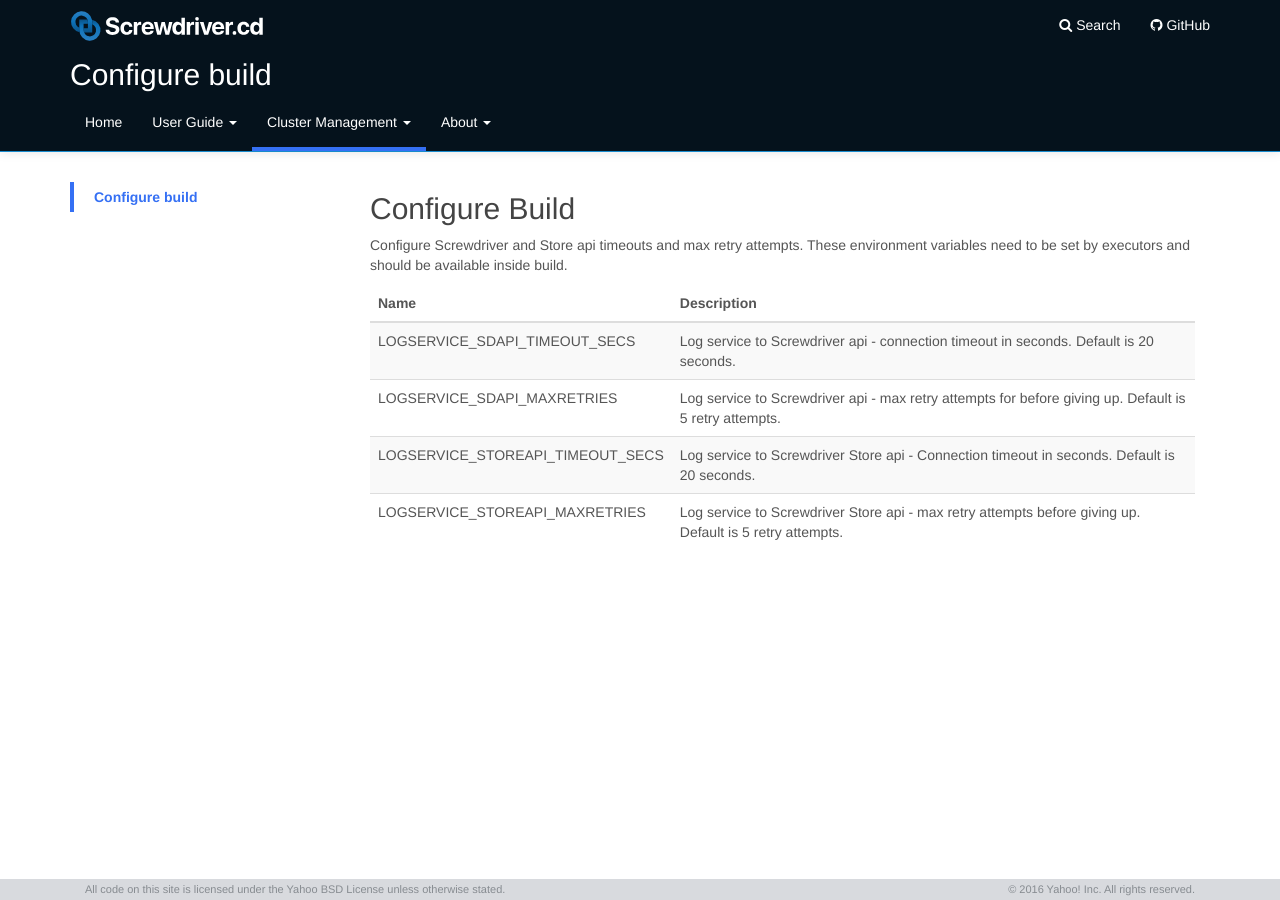
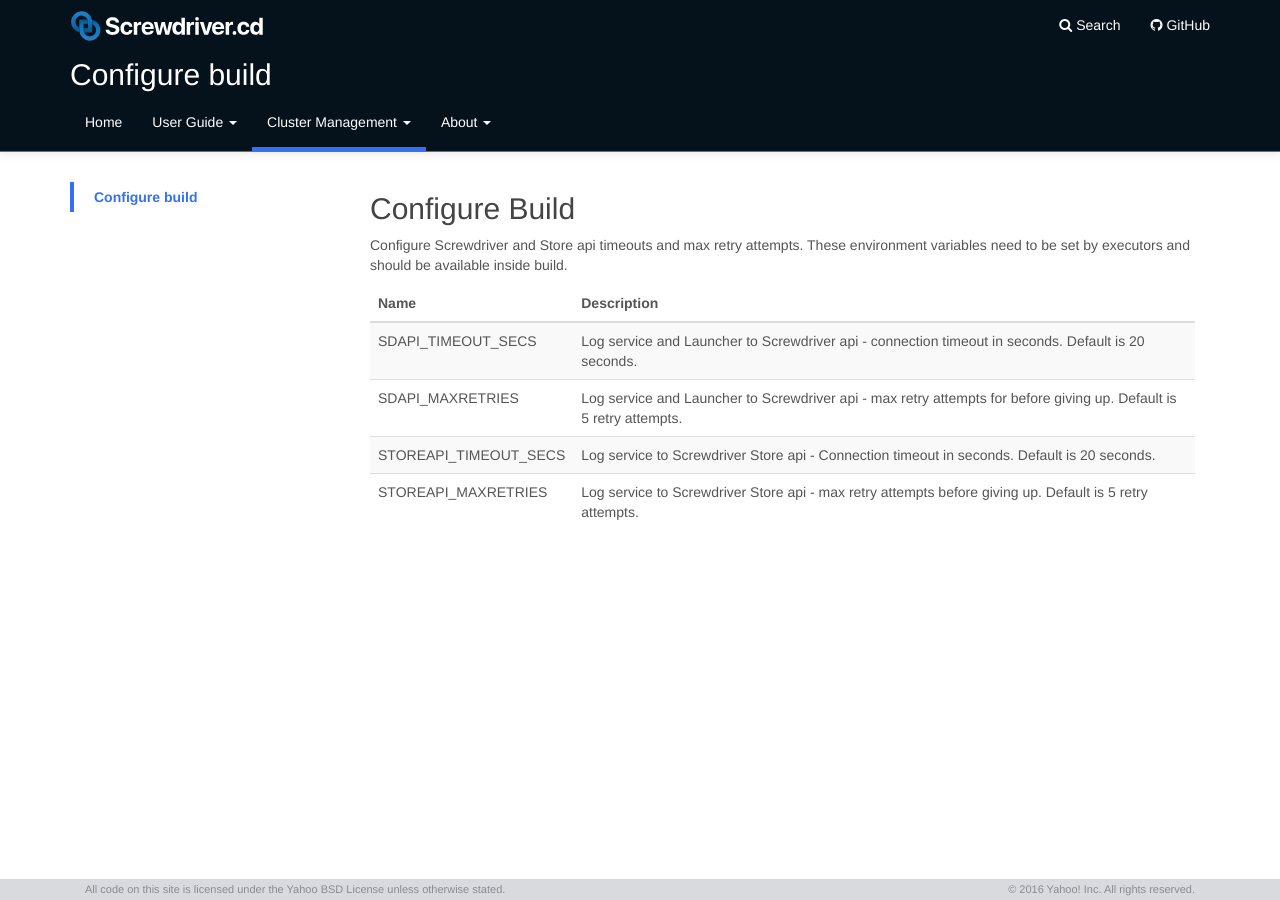
Before and after one commit to screwdriver-cd/guide, a Jekyll site: the page built from docs/cluster-management/configure-build.md, in a window 1280 px wide. Built offline with Jekyll 4.4.1, drawn with Linux system fonts in a browser that asks for light colours.

```diff
--- a/docs/cluster-management/configure-build.md
+++ b/docs/cluster-management/configure-build.md
@@ -14,7 +14,7 @@ Configure Screwdriver and Store api timeouts and max retry attempts. These envir
 
 | Name | Description |
 |------|-------|
-| LOGSERVICE_SDAPI_TIMEOUT_SECS | Log service to Screwdriver api - connection timeout in seconds. Default is 20 seconds. |
-| LOGSERVICE_SDAPI_MAXRETRIES | Log service to Screwdriver api - max retry attempts for before giving up. Default is 5 retry attempts. |
-| LOGSERVICE_STOREAPI_TIMEOUT_SECS | Log service to Screwdriver Store api - Connection timeout in seconds. Default is 20 seconds. |
-| LOGSERVICE_STOREAPI_MAXRETRIES | Log service to Screwdriver Store api - max retry attempts before giving up. Default is 5 retry attempts. |
+| SDAPI_TIMEOUT_SECS | Log service and Launcher to Screwdriver api - connection timeout in seconds. Default is 20 seconds. |
+| SDAPI_MAXRETRIES | Log service and Launcher to Screwdriver api - max retry attempts for before giving up. Default is 5 retry attempts. |
+| STOREAPI_TIMEOUT_SECS | Log service to Screwdriver Store api - Connection timeout in seconds. Default is 20 seconds. |
+| STOREAPI_MAXRETRIES | Log service to Screwdriver Store api - max retry attempts before giving up. Default is 5 retry attempts. |
```
Also changed, not shown: docs/ja/cluster-management/configure-build.md (+4 -4 lines).
